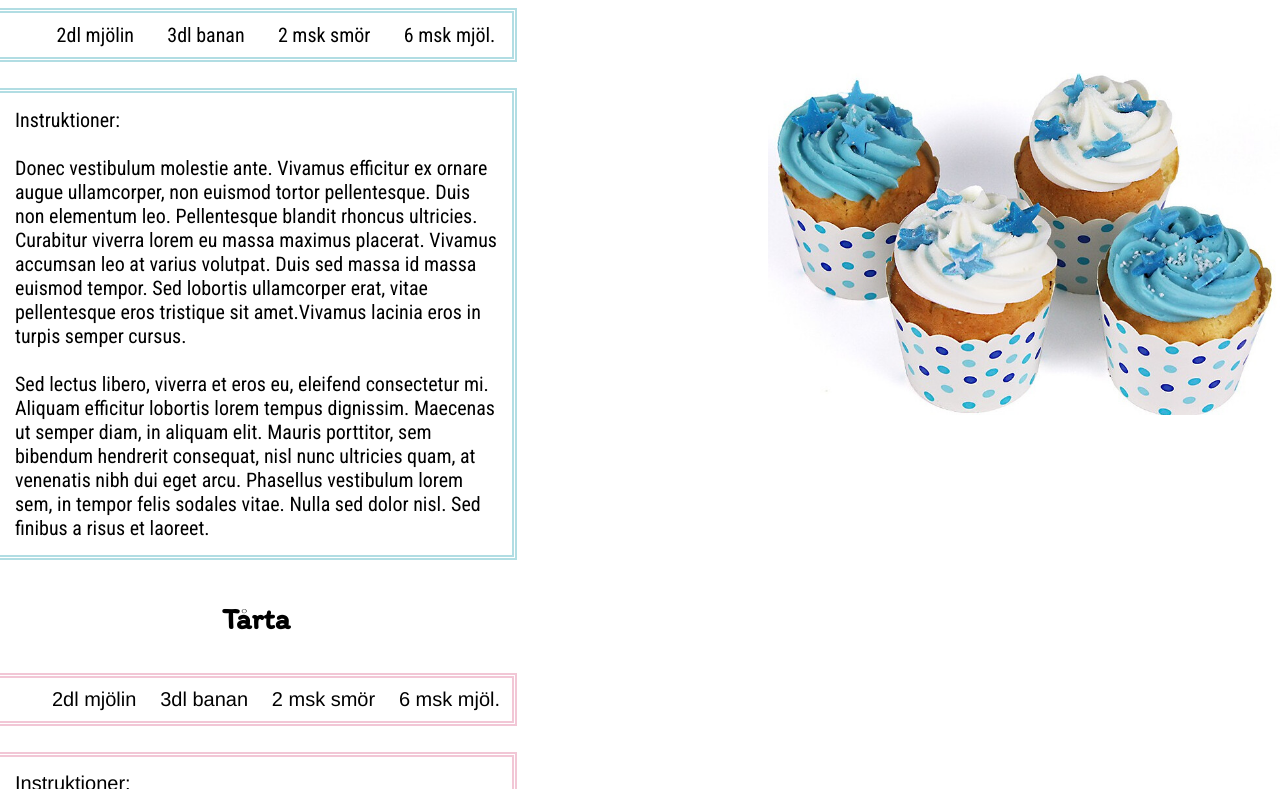
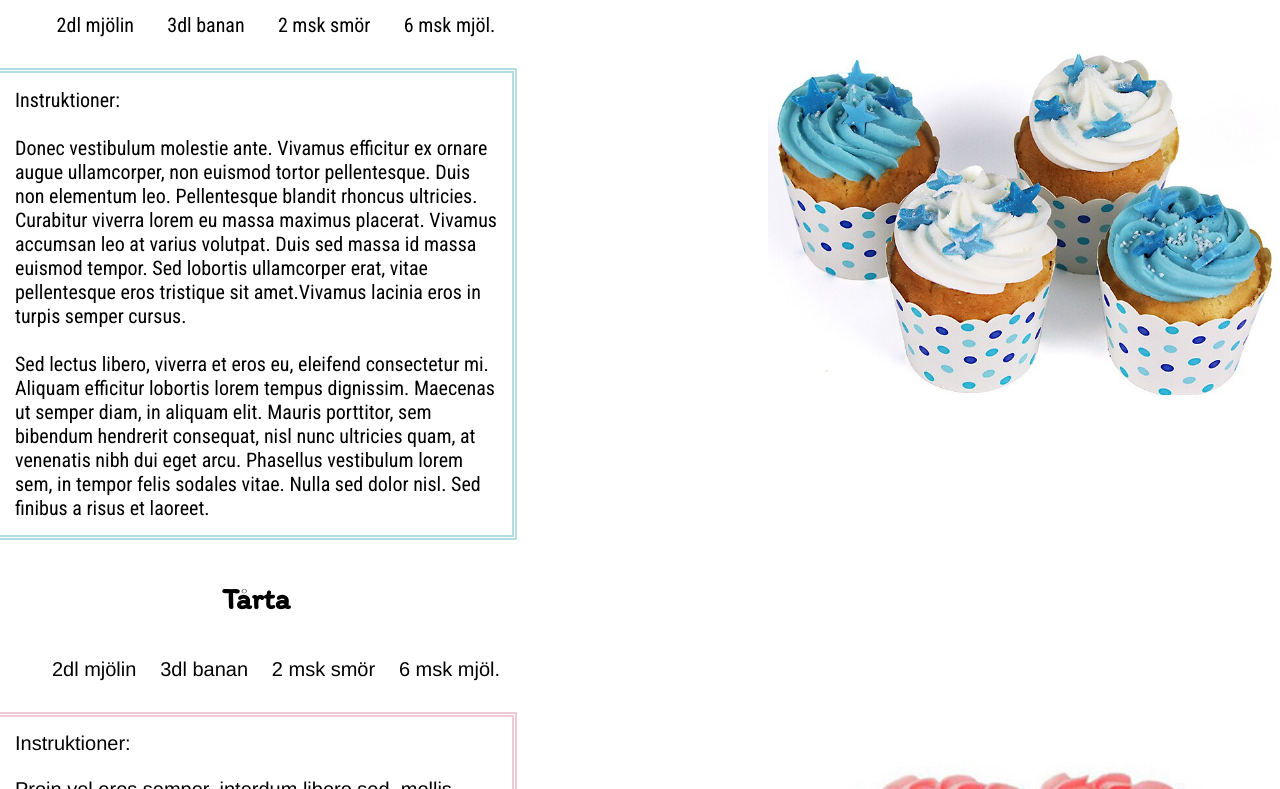
Before and after one commit to junilasota/bakning, a plain HTML site: page recept.html in a window 1280 px wide. Shown: the part 163-952 px from the top of the page. Drawn offline with Linux system fonts and the light colour scheme.

Commit message:
vecka 19 2

```diff
--- a/style.css
+++ b/style.css
@@ -25,11 +25,10 @@ h2 {
 
 .navlista {color:black;
   background-color: #f2c7d6;
-  display: flex;
+  display:flex;
   justify-content:center;
+}
 
-
-}
 .navlista li{
   display:inline;
 }
@@ -43,13 +42,11 @@ h2 {
 }
 
 .ingredienser
-  { display:flex;
-    justify-content: space-around;
+  { display: flex;
+    justify-content:space-around;
     color:black;
     background-color:white;
-    outline-color:#b1dde3;
-    outline-width: thick;
-    outline-style: double;
+
 
 }
 
@@ -57,7 +54,6 @@ h2 {
   color:black;
     background-color:white;
     font-size:20px;
-    padding: 10px;
     font-family:helvetica;
     font-family: 'Roboto Condensed', sans-serif;
     display:inline;
@@ -179,9 +175,7 @@ img {vertical-align: middle;}
     justify-content: space-around;
     color:black;
     background-color:white;
-    outline-color:#f2c7d6;
-    outline-width: thick;
-    outline-style: double;
+
 
 }
 
@@ -189,7 +183,6 @@ img {vertical-align: middle;}
   color:black;
     background-color:white;
     font-size:20px;
-    padding: 10px;
     font-family:helvetica;
     display:inline;
   }
@@ -206,13 +199,11 @@ img {vertical-align: middle;}
 }
 /* Recept 3*/
 .ingredienser3
-  { display:flex;
-    justify-content: space-around;
+  { display: flex;
+    justify-content:space-around;
     color:black;
     background-color:white;
-    outline-color:#fad987;
-    outline-width: thick;
-    outline-style: double;
+
 
 }
 
@@ -220,7 +211,6 @@ img {vertical-align: middle;}
   color:black;
     background-color:white;
     font-size:20px;
-    padding: 10px;
     font-family:helvetica;
     display:inline;
   }
```
